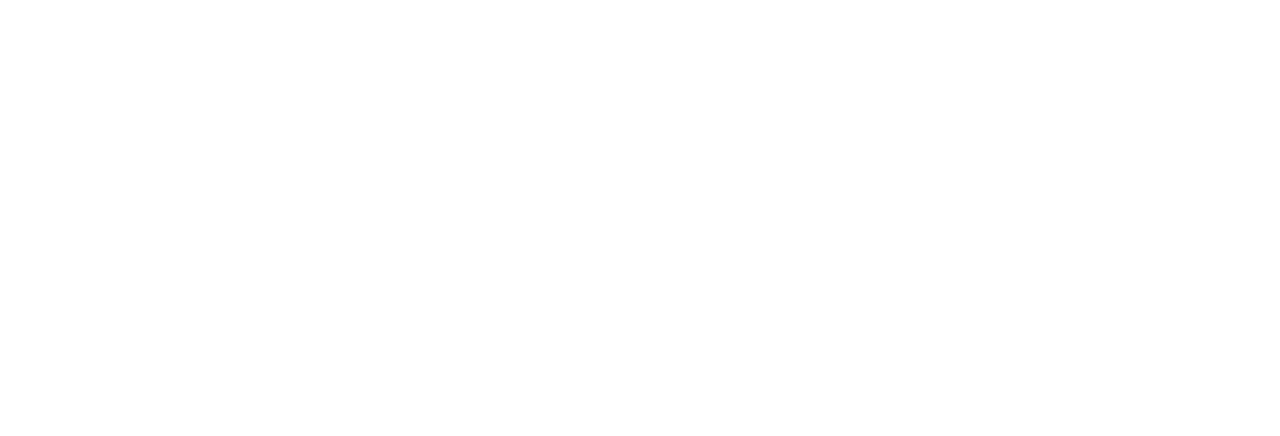
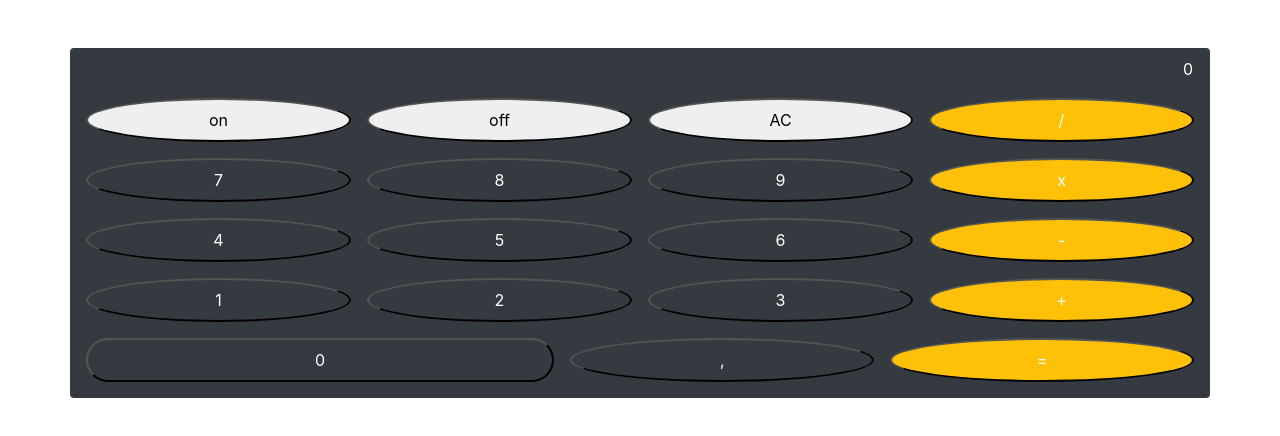
Before and after one commit to BogdanCikota/PROJECT-CALCULATOR, a plain HTML site: page index.html in a window 1280 px wide. Drawn offline with nearby package versions, Linux system fonts and the light colour scheme.

Commit message:
Calculator Prototype Design

```diff
--- a/index.html
+++ b/index.html
@@ -10,7 +10,44 @@
     <title>Calculator</title>
 </head>
 <body>
+    <div class="container calc-container bg-dark mt-lg-5 mt-2 rounded pb-2">
+        <div class="row">
+            <div id="display" class="col text-right border border-dark rounded mr-2 ml-2 p-2 text-white ">0</div>
+        </div>
+        <div class="row p-2">
+            <button class="col rounded-circle mr-2 ml-2 p-2">on</button>
+            <button class="col rounded-circle mr-2 ml-2 p-2">off</button>
+            <button class="col rounded-circle mr-2 ml-2 p-2">AC</button>
+            <button class="col rounded-circle mr-2 ml-2 p-2 bg-warning text-white">/</button>
+        </div>
+        <div class="row p-2">
+            <button class="col rounded-circle mr-2 ml-2 p-2 text-white bg-dark">7</button>
+            <button class="col rounded-circle mr-2 ml-2 p-2 text-white bg-dark">8</button>
+            <button class="col rounded-circle mr-2 ml-2 p-2 text-white bg-dark">9</button>
+            <button class="col rounded-circle mr-2 ml-2 p-2 bg-warning text-white">x</button>
+        </div>
+        <div class="row p-2">
+            <button class="col rounded-circle mr-2 ml-2 p-2 text-white bg-dark">4</button>
+            <button class="col rounded-circle mr-2 ml-2 p-2 text-white bg-dark">5</button>
+            <button class="col rounded-circle mr-2 ml-2 p-2 text-white bg-dark">6</button>
+            <button class="col rounded-circle mr-2 ml-2 p-2 bg-warning text-white">-</button>
+        </div>
+        <div class="row p-2">
+            <button class="col rounded-circle mr-2 ml-2 p-2 text-white bg-dark">1</button>
+            <button class="col rounded-circle mr-2 ml-2 p-2 text-white bg-dark">2</button>
+            <button class="col rounded-circle mr-2 ml-2 p-2 text-white bg-dark">3</button>
+            <button class="col rounded-circle mr-2 ml-2 p-2 bg-warning text-white">+</button>
+        </div>
+        <div class="row p-2">
+            <button class="col-5 rounded-pill mr-2 ml-2 p-2 text-white bg-dark">0</button>
+            <button class="col rounded-circle mr-2 ml-2 p-2 text-white bg-dark">,</button>
+            <button class="col rounded-circle mr-2 ml-2 p-2 bg-warning text-white">=</button>
+        </div>
+    </div>
 
+    <script>
+
+    </script>
 
     <script src="node_modules/jquery/dist/jquery.min.js"></script>
     <script src="node_modules/popper.js/dist/umd/popper.min.js"></script>
```
